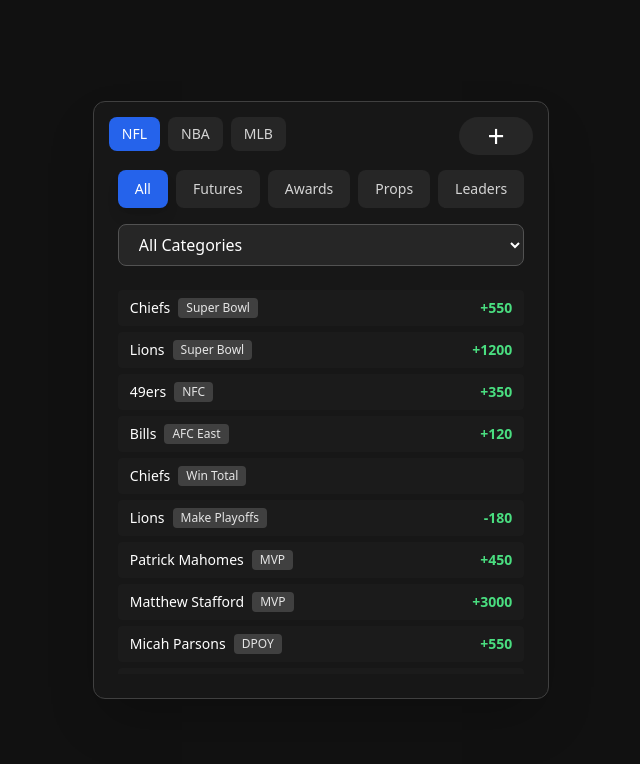
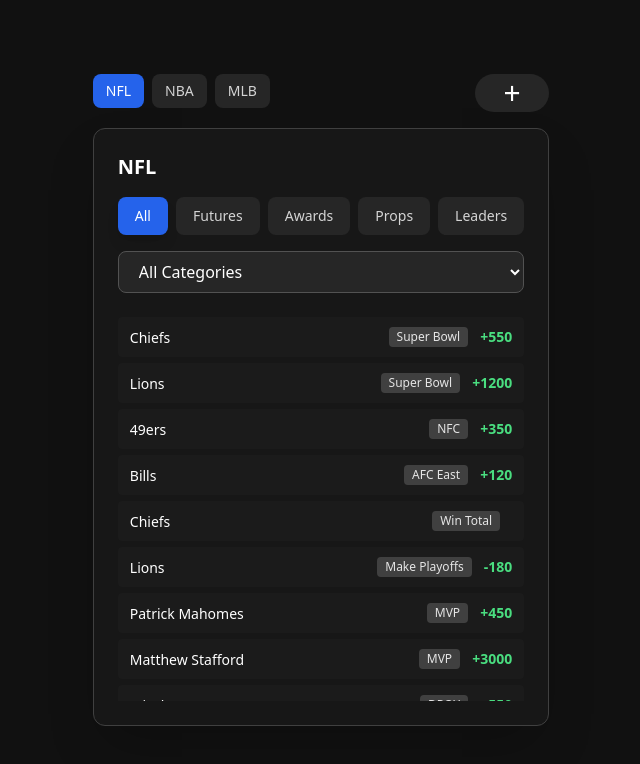
Before and after one commit to Bet-Zero/futures-tracker, a React (Vite) app: page /futures in a window 1280 px wide. Shown: the top 764 px of the page, without its empty margins (319-959 px from the left). Built offline with nearby package versions, Linux system fonts and the light colour scheme.

Commit message:
Align tags with prop style and reposition controls

```diff
--- a/src/components/FuturesModal.jsx
+++ b/src/components/FuturesModal.jsx
@@ -22,16 +22,16 @@
 
 const BetRow = ({ label, lineText, oddsText, rightText, tag }) => (
   <div className="flex items-center justify-between px-3 py-2 rounded bg-neutral-800/30 hover:bg-neutral-800/50 transition-colors">
-    <div className="flex-1 flex items-center gap-2">
+    <div className="flex-1">
       <span className="text-white text-sm font-medium">{label}</span>
+    </div>
+
+    <div className="flex items-center gap-3">
       {tag && (
         <span className="bg-neutral-700 px-2 py-0.5 rounded text-xs font-medium text-neutral-200">
           {tag}
         </span>
       )}
-    </div>
-
-    <div className="flex items-center gap-3">
       {lineText && oddsText ? (
         <>
           <span className="bg-neutral-700 px-2 py-0.5 rounded text-xs font-medium text-neutral-200">
--- a/src/pages/FuturesPage.jsx
+++ b/src/pages/FuturesPage.jsx
@@ -9,8 +9,9 @@
   const [sport, setSport] = useState("NFL");
 
   return (
-    <div className="relative">
-      <div className="absolute top-0 left-0 m-4 flex gap-2">
+    <div className="space-y-4 relative">
+      <div className="flex items-start justify-between">
+        <div className="flex gap-2">
           {['NFL', 'NBA', 'MLB'].map((lg) => (
             <button
               key={lg}
@@ -23,11 +24,12 @@
         </div>
         <button
           onClick={() => setShowAdd(true)}
-        className="absolute top-0 right-0 m-4 text-3xl text-white w-8 h-8 flex items-center justify-center rounded-full bg-neutral-800 hover:bg-neutral-700"
+          className="text-3xl text-white w-8 h-8 flex items-center justify-center rounded-full bg-neutral-800 hover:bg-neutral-700"
           aria-label="Add Bet"
         >
           +
         </button>
+      </div>
       <FuturesModal sport={sport} />
       {showAdd && <AddBetModal onClose={() => setShowAdd(false)} />}
     </div>
```
Also changed, not shown: src/components/FuturesDisplay.jsx (+4 -4 lines). Lines whose indentation alone changed are shown as unchanged.
